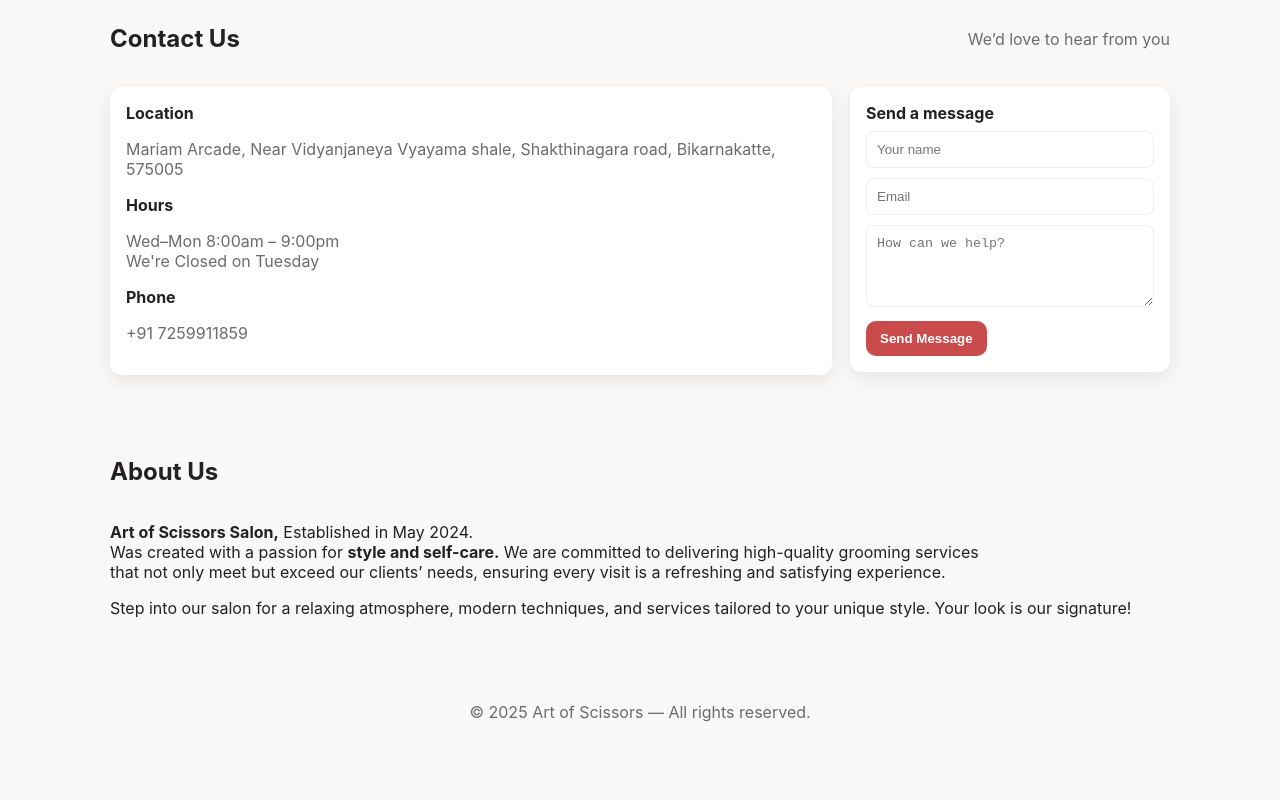
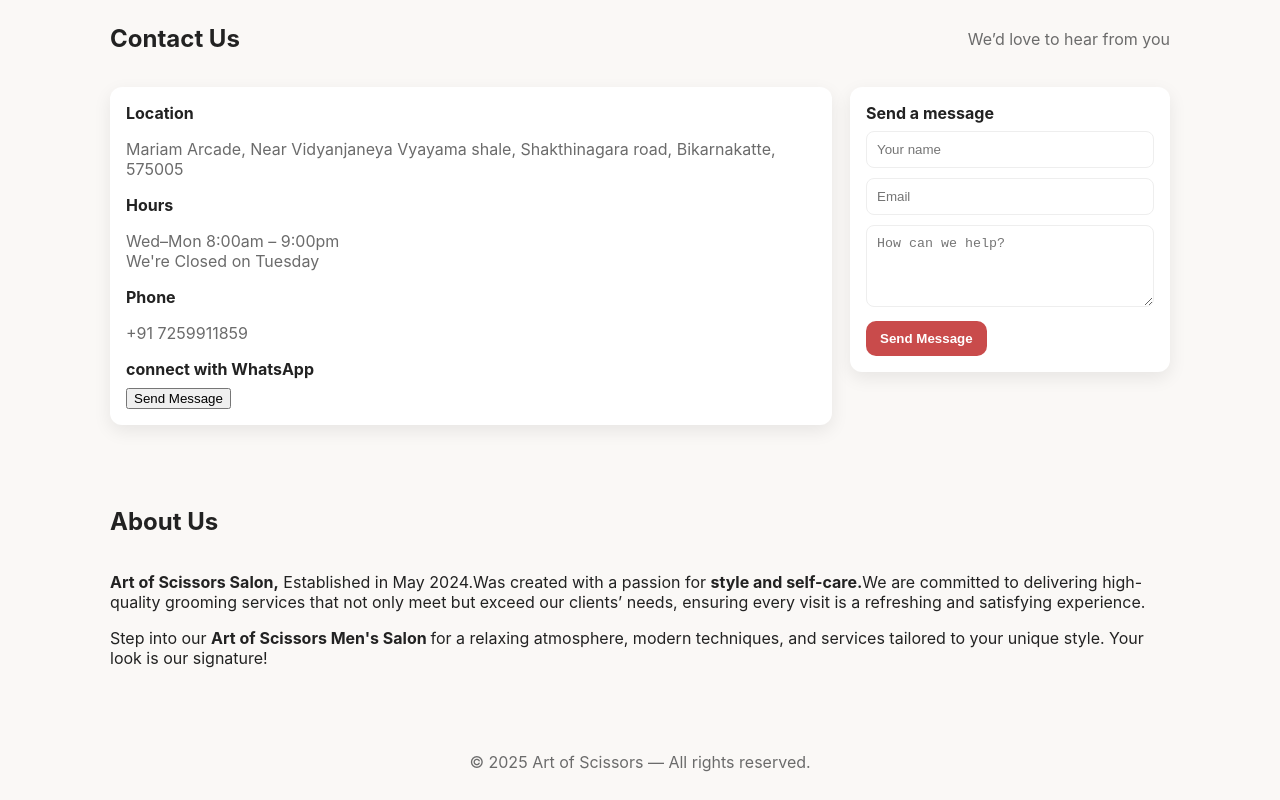
Before and after one commit to Artofscissor/artof-scissor, a plain HTML site: page index.html in a window 1280 px wide. Shown: the part 3067-3867 px from the top of the page. Before the commit the page ends 3817 px from the top, so only its background shows below. Drawn offline with Linux system fonts and the light colour scheme.

Commit message:
Update index.html

```diff
--- a/index.html
+++ b/index.html
@@ -219,6 +219,10 @@
             <p class="muted">Wed–Mon 8:00am – 9:00pm <br> We're Closed on Tuesday </p>
             <h4 style="margin-top:12px">Phone</h4>
             <p class="muted">+91 7259911859 </p>
+            <h4 style="margin-top:12px"> connect with WhatsApp </h4>
+            <a href="https://wa.me/917259911859?text=Hello%20I%20am%20interested%20in%20your%20services" target="_blank">
+          <button>Send Message</button>
+          </a>
           </div>
         </div>
         <div>
@@ -228,7 +232,7 @@
             <input type="email" placeholder="Email" />
             <textarea rows="4" placeholder="How can we help?"></textarea>
             <button type="button">Send Message</button>
-          </div>
+        </div>
         </div>
       </div>
     </section>
@@ -236,10 +240,10 @@
       <div class="section-head"><h2>About Us</h2><div class="muted"></div></div>
       <div class="about-box">
         <div>
-          <p><strong> Art of Scissors Salon,</strong> Established in May 2024. <br> Was created with a passion for <strong> style and self-care.</strong> We are committed to delivering high-quality grooming services  <br> that not only meet but exceed our clients’ needs, ensuring every visit is a refreshing and satisfying experience.
+          <p><strong> Art of Scissors Salon,</strong> Established in May 2024.Was created with a passion for <strong> style and self-care.</strong>We are committed to delivering high-quality grooming services that not only meet but exceed our clients’ needs, ensuring every visit is a refreshing and satisfying experience.
           </p>
           <p>
-            Step into our salon for a relaxing atmosphere, modern techniques, and services tailored to your unique style.
+            Step into our <strong> Art of Scissors Men's Salon </strong> for a relaxing atmosphere, modern techniques, and services tailored to your unique style.
             Your look is our signature!
           </p>
         </div>
```
